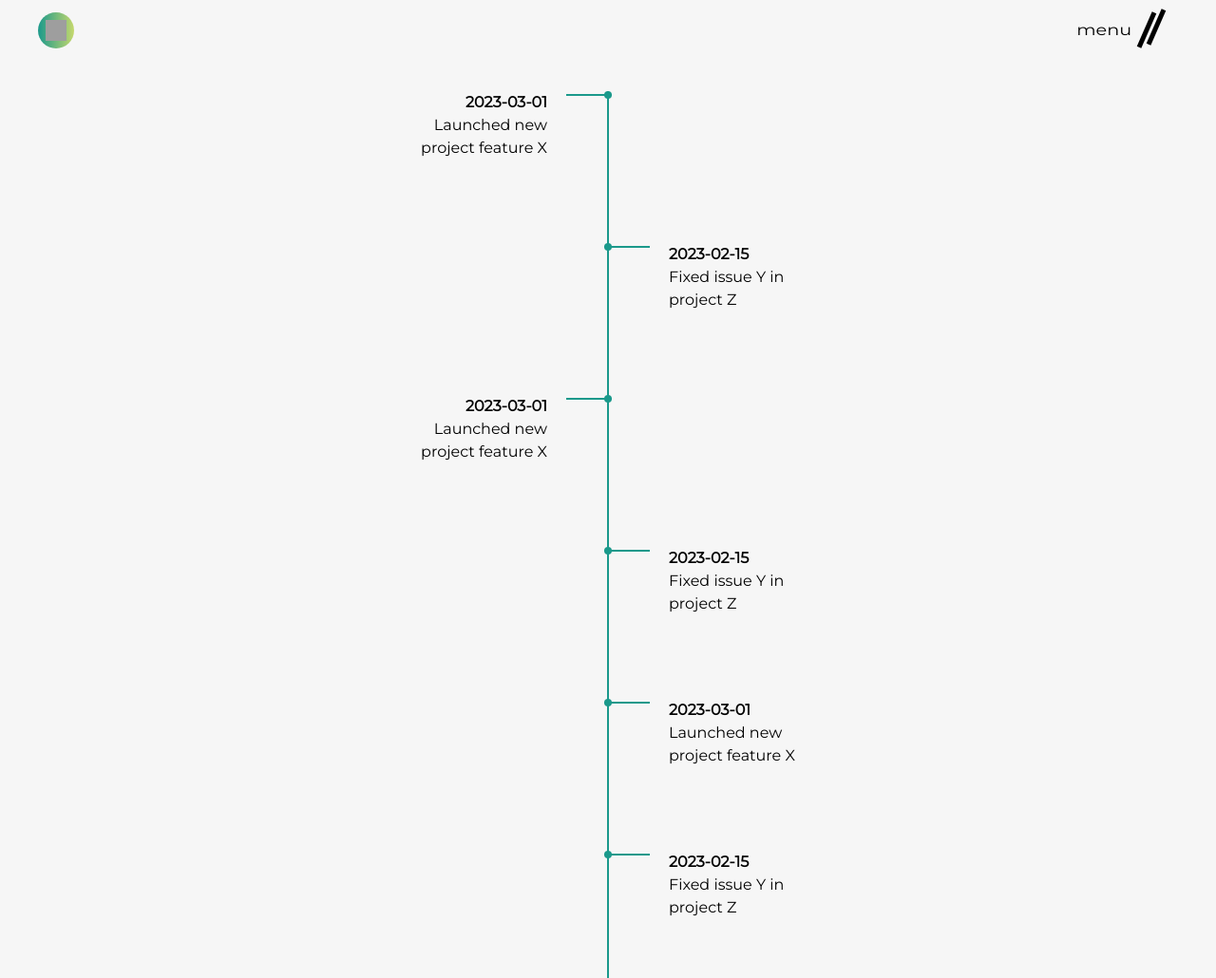
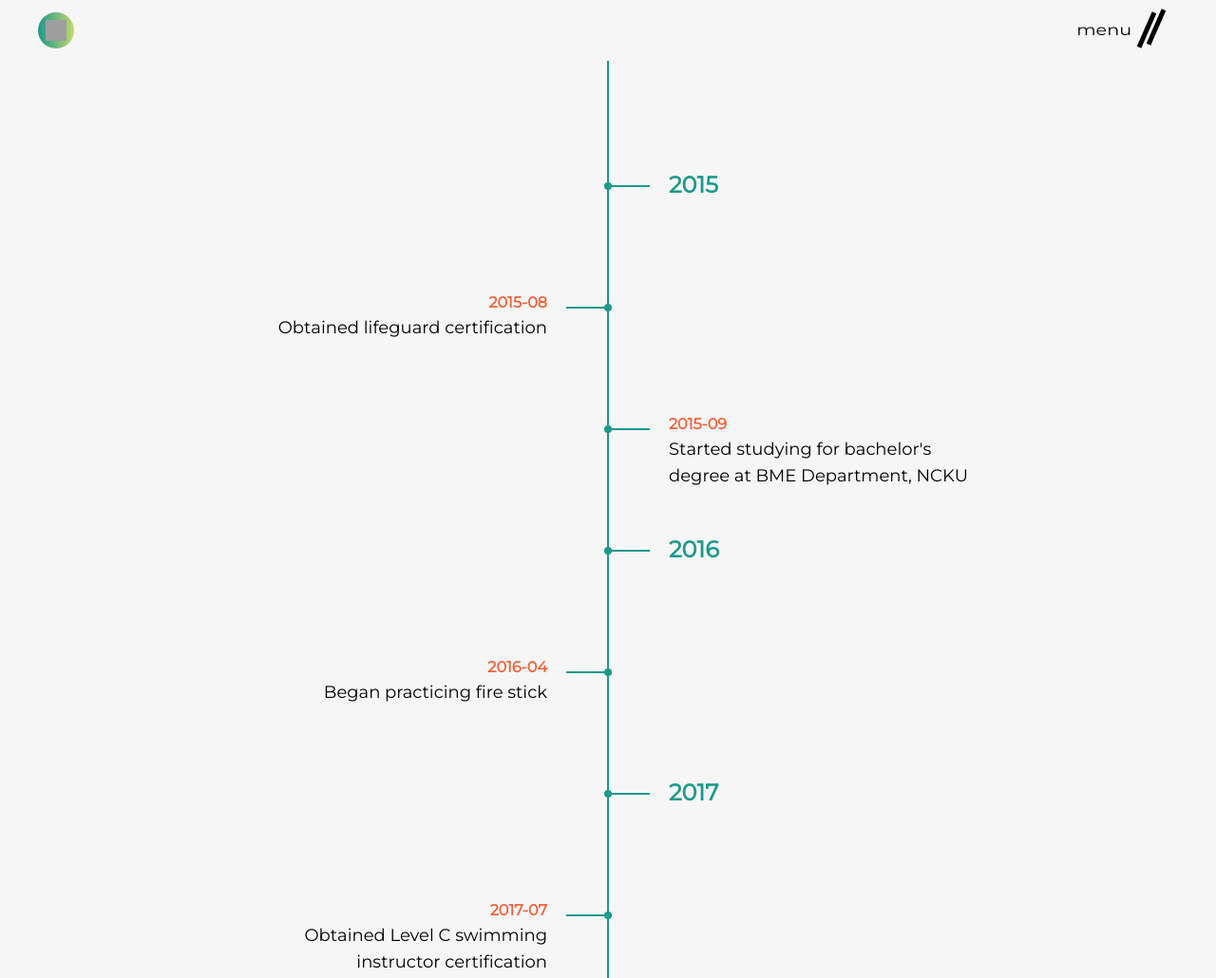
Before and after one commit to ericsen-tsai/ericsen-portfolio, an Astro site: page /changelog in a window 1280 px wide. Shown: the top 1030 px of the page at 95% size. Built offline with nearby package versions, Linux system fonts and the light colour scheme; Astro itself is replaced by a stand-in of ours; grey boxes are pictures that could not be loaded.

Commit message:
feat: add timeline events

```diff
--- a/src/components/Card.astro
+++ /dev/null
@@ -1,63 +0,0 @@
----
-export interface Props {
-	title: string;
-	body: string;
-	href: string;
-}
-
-const { href, title, body } = Astro.props;
----
-
-<li class="link-card">
-	<a href={href}>
-		<h2>
-			{title}
-			<span>&rarr;</span>
-		</h2>
-		<p>
-			{body}
-		</p>
-	</a>
-</li>
-<style>
-	.link-card {
-		list-style: none;
-		display: flex;
-		padding: 0.25rem;
-		background-color: white;
-		background-image: none;
-		background-size: 400%;
-		border-radius: 0.6rem;
-		background-position: 100%;
-		transition: background-position 0.6s cubic-bezier(0.22, 1, 0.36, 1);
-		box-shadow: 0 4px 6px -1px rgba(0, 0, 0, 0.1), 0 2px 4px -2px rgba(0, 0, 0, 0.1);
-	}
-
-	.link-card > a {
-		width: 100%;
-		text-decoration: none;
-		line-height: 1.4;
-		padding: 1rem 1.3rem;
-		border-radius: 0.35rem;
-		color: #111;
-		background-color: white;
-		opacity: 0.8;
-	}
-	h2 {
-		margin: 0;
-		font-size: 1.25rem;
-		transition: color 0.6s cubic-bezier(0.22, 1, 0.36, 1);
-	}
-	p {
-		margin-top: 0.5rem;
-		margin-bottom: 0;
-		color: #444;
-	}
-	.link-card:is(:hover, :focus-within) {
-		background-position: 0;
-		background-image: var(--accent-gradient);
-	}
-	.link-card:is(:hover, :focus-within) h2 {
-		color: rgb(var(--accent));
-	}
-</style>
--- /dev/null
+++ b/src/components/DescriptionContainer.astro
@@ -0,0 +1,6 @@
+---
+---
+
+<div>
+  <slot />
+</div>
--- a/src/components/TimelineChangelog.astro
+++ b/src/components/TimelineChangelog.astro
@@ -8,23 +8,44 @@ const { entries } = Astro.props
 
 <div class="timeline-changelog flex justify-center">
   <ul
-    class="relative mt-[calc(var(--navbar-height)+2rem)] flex w-[80%] max-w-[30rem] list-none flex-col items-center p-0"
+    class="relative mt-[calc(var(--navbar-height)+var(--entry-height))] flex w-[95%] max-w-[50rem] list-none flex-col items-center p-0"
   >
     {
-      entries.map((entry) => (
+      entries.map((entry) => {
+        const spaceBottom = `${
+          typeof entry.space === 'number'
+            ? `${entry.space || 0}px`
+            : entry.space
+        }`
+        return (
           <li
-          class={`relative h-[var(--entry-height)] w-full md:w-1/2 ${
+            class={`relative h-[var(--entry-height)] w-full md:w-1/2
+            ${
               entry.type === 'life'
                 ? 'self-end md:self-start md:text-right'
                 : 'self-end'
+            }
+            `}
+            style={{
+              marginBottom: spaceBottom,
+            }}
+          >
+            <div
+              class={`bg-brand-green absolute top-0 w-[var(--timeline-line-width)] ${
+                entry.type === 'life'
+                  ? 'left-0 -translate-x-1/2 md:right-0 md:left-auto md:translate-x-1/2'
+                  : 'left-0 -translate-x-1/2'
               }`}
-        >
+              style={{
+                height: spaceBottom,
+              }}
+            />
             <span
               class={`absolute ${
                 entry.type === 'life'
                   ? 'left-0 -translate-x-1/2 md:right-0 md:left-auto md:translate-x-1/2'
                   : 'left-0 -translate-x-1/2'
-            } bg-brand-green before:bg-brand-green after:bg-brand-green h-[var(--timeline-dot-size)] w-[var(--timeline-dot-size)] rounded-full before:absolute before:left-1/2 before:top-0 before:h-[var(--entry-height)] before:w-[var(--timeline-line-width)] before:-translate-x-1/2 before:content-[''] after:absolute after:top-1/2 ${
+              } bg-brand-green before:bg-brand-green after:bg-brand-green h-[var(--timeline-dot-size)] w-[var(--timeline-dot-size)] rounded-full before:absolute before:left-1/2 before:top-[calc(-1*var(--entry-height))] before:h-[var(--entry-height)] before:w-[var(--timeline-line-width)] before:-translate-x-1/2 before:content-[''] after:absolute after:top-1/2 ${
                 entry.type === 'life'
                   ? 'after:left-0 md:after:right-0 md:after:left-auto'
                   : 'after:left-0'
@@ -33,21 +54,28 @@ const { entries } = Astro.props
             <span
               class={`${
                 entry.type === 'life' ? 'ml-16 md:mr-16 md:ml-0' : 'ml-16'
-            } inline-block translate-y-5 font-bold opacity-0`}
+              } inline-block translate-y-5 font-black opacity-0 ${
+                entry.description
+                  ? 'text-brand-orange text-base'
+                  : 'text-brand-green text-2xl'
+              }`}
               data-in-view
             >
               {entry.date}
             </span>
+            {entry.description && (
               <span
                 class={`${
                   entry.type === 'life' ? 'ml-16 md:mr-16 md:ml-0' : 'ml-16'
-            } block translate-y-5 opacity-0`}
+                } block translate-y-5 text-lg opacity-0`}
                 data-in-view
               >
                 {entry.description}
               </span>
+            )}
           </li>
-      ))
+        )
+      })
     }
   </ul>
 </div>
@@ -76,11 +104,11 @@ const { entries } = Astro.props
 </script>
 <style>
   .timeline-changelog {
-    --entry-height: 10rem;
+    --entry-height: 8rem;
     --timeline-line-width: 2px;
     --timeline-dot-size: 8px;
   }
   .timeline-in-view {
-    @apply translate-y-0 opacity-100 transition-all duration-1000;
+    @apply translate-y-[calc(var(--entry-height)*(-0.1))] opacity-100 transition-all duration-1000;
   }
 </style>
--- a/src/pages/changelog.astro
+++ b/src/pages/changelog.astro
@@ -1,57 +1,7 @@
 ---
 import Layout from '../layouts/Layout.astro'
 import TimelineChangelog from '../components/TimelineChangelog.astro'
-import type { changelogEntry } from '@/types/changelogEntry'
-
-const changelogEntries: changelogEntry[] = [
-  {
-    date: '2023-03-01',
-    description: 'Launched new project feature X',
-    type: 'life',
-  },
-  {
-    date: '2023-02-15',
-    description: 'Fixed issue Y in project Z',
-    type: 'tech',
-  },
-  {
-    date: '2023-03-01',
-    description: 'Launched new project feature X',
-    type: 'life',
-  },
-  {
-    date: '2023-02-15',
-    description: 'Fixed issue Y in project Z',
-  },
-  {
-    date: '2023-03-01',
-    description: 'Launched new project feature X',
-  },
-  {
-    date: '2023-02-15',
-    description: 'Fixed issue Y in project Z',
-  },
-  {
-    date: '2023-03-01',
-    description: 'Launched new project feature X',
-  },
-  {
-    date: '2023-02-15',
-    description: 'Fixed issue Y in project Z',
-  },
-  {
-    date: '2023-03-01',
-    description: 'Launched new project feature X',
-  },
-  {
-    date: '2023-02-15',
-    description: 'Fixed issue Y in project Z',
-  },
-  {
-    date: '2023-03-01',
-    description: 'Launched new project feature X',
-  },
-]
+import changelogEntries from '@/utils/changelogEntries'
 ---
 
 <Layout title="ET's studio">
--- a/src/types/changelogEntry.ts
+++ b/src/types/changelogEntry.ts
@@ -1,5 +1,6 @@
 export type changelogEntry = {
   date: string
-  description: string
+  description?: string
   type?: 'life' | 'tech'
+  space?: string | number
 }
--- /dev/null
+++ b/src/utils/changelogEntries.ts
@@ -0,0 +1,194 @@
+import type { changelogEntry } from '@/types/changelogEntry'
+
+const changelogEntries: changelogEntry[] = [
+  {
+    date: '2015',
+  },
+  {
+    date: '2015-08',
+    description: 'Obtained lifeguard certification',
+    type: 'life',
+  },
+  {
+    date: '2015-09',
+    description:
+      "Started studying for bachelor's degree at BME Department, NCKU",
+    type: 'tech',
+  },
+  {
+    date: '2016',
+  },
+  {
+    date: '2016-04',
+    description: 'Began practicing fire stick',
+    type: 'life',
+  },
+  {
+    date: '2017',
+  },
+  {
+    date: '2017-07',
+    description: 'Obtained Level C swimming instructor certification',
+    type: 'life',
+  },
+  {
+    date: '2018',
+  },
+  {
+    date: '2018-04',
+    description: 'Completed Cupoy 100-day machine learning marathon challenge',
+    type: 'tech',
+  },
+  {
+    date: '2018-05',
+    description: 'Served as graduation representative',
+    type: 'life',
+  },
+  { date: '2018-07', description: 'TOEIC score of 960', type: 'tech' },
+  {
+    date: '2018-07',
+    description: 'Founded the department swimming team',
+    type: 'life',
+  },
+  { date: '2018-08-20', description: 'Got first guinea pig', type: 'life' },
+  { date: '2019' },
+  {
+    date: '2019-09',
+    description: "Started studying for master's degree at BME Department, NCKU",
+    type: 'tech',
+  },
+  { date: '2020' },
+  {
+    date: '2020-01',
+    description: 'Received Biodesign Innovation Award',
+    type: 'tech',
+  },
+  {
+    date: '2020-01',
+    description: 'Volunteered at BWForce Youth Growth Camp',
+    type: 'life',
+  },
+  {
+    date: '2020-03~05',
+    description: 'Worked as an algorithm development intern at Accusense',
+    type: 'tech',
+  },
+  {
+    date: '2020-03-01',
+    description: 'Volunteered for leopard cat conservation',
+    type: 'life',
+  },
+  {
+    date: '2020-07-10~14',
+    description: "Volunteered at Children's Character Growth Camp",
+    type: 'life',
+  },
+  {
+    date: '2020-10',
+    description:
+      'Volunteered at Marine Biology & Cetacean Research Center, NCKU',
+    type: 'life',
+  },
+  { date: '2020-05', description: 'TOEFL score of 95', type: 'tech' },
+  { date: '2020-07' },
+  {
+    date: '2020-07-14',
+    description: 'Started Working part-time as a QA engineer at YuDaCang',
+    type: 'tech',
+  },
+  { date: '2021' },
+  {
+    date: '2021-01-25',
+    description: 'Completed thesis defense',
+    type: 'tech',
+  },
+  {
+    date: '2021-01',
+    description: "Volunteered at Children's Character Growth Camp",
+    type: 'life',
+  },
+  {
+    date: '2021-02',
+    description: "Graduated with master's degress from NCKU",
+    type: 'tech',
+  },
+  { date: '2021-04' },
+  {
+    date: '2021-04-20~07-24',
+    description: 'Served in the military',
+    type: 'life',
+  },
+  {
+    date: '2021-05',
+    description: 'End working at YuDaCang',
+    type: 'life',
+  },
+  { date: '2021-07', description: 'Began job interviews', type: 'tech' },
+  {
+    date: '2021-08',
+    description: 'Started working at Lightning Tech Co., Ltd.',
+    type: 'tech',
+  },
+  {
+    date: '2021-10',
+    description:
+      'Developed a hospital queuing system using Python, Flask, SQLite, and jQuery',
+    type: 'tech',
+  },
+  { date: '2021-12', description: 'Began learning React', type: 'tech' },
+  { date: '2022' },
+  {
+    date: '2022-03',
+    description:
+      'FineReport, Node.js, PostgreSQL, and PLC for Building Information Modeling',
+    type: 'tech',
+  },
+  {
+    date: '2022-04~05',
+    description:
+      'Started interviewing for front-end engineer positions, received offers from 7 out of 9 companies',
+    type: 'tech',
+  },
+  {
+    date: '2022-05',
+    description: 'Worked on a Smart Healthcare Proof of Concept',
+    type: 'tech',
+  },
+  {
+    date: '2022-07',
+    description: 'Started working at Big Data Co., Ltd.',
+    type: 'tech',
+  },
+  {
+    date: '2022-08',
+    description:
+      'Participated in the development of a large-scale project (Fans Management Platform)',
+    type: 'tech',
+  },
+  {
+    date: '2022-10',
+    description: 'Created a guinea pig introduction website using Astro',
+    type: 'tech',
+  },
+  { date: '2022-11' },
+  {
+    date: '2022-11',
+    description: 'Participated in a beach cleanup with Rethink',
+    type: 'life',
+  },
+  {
+    date: '2022-12',
+    description: 'Assigned as Project Owner of Fans Management Platform',
+    type: 'tech',
+  },
+  { date: '2023' },
+  { date: '2023-03' },
+  {
+    date: '2023-03',
+    description: 'Served as a beach cleanup staff member with Rethink',
+    type: 'life',
+  },
+  { date: '2023-04' },
+]
+
+export default changelogEntries
```
Lines whose indentation alone changed are shown as unchanged.
